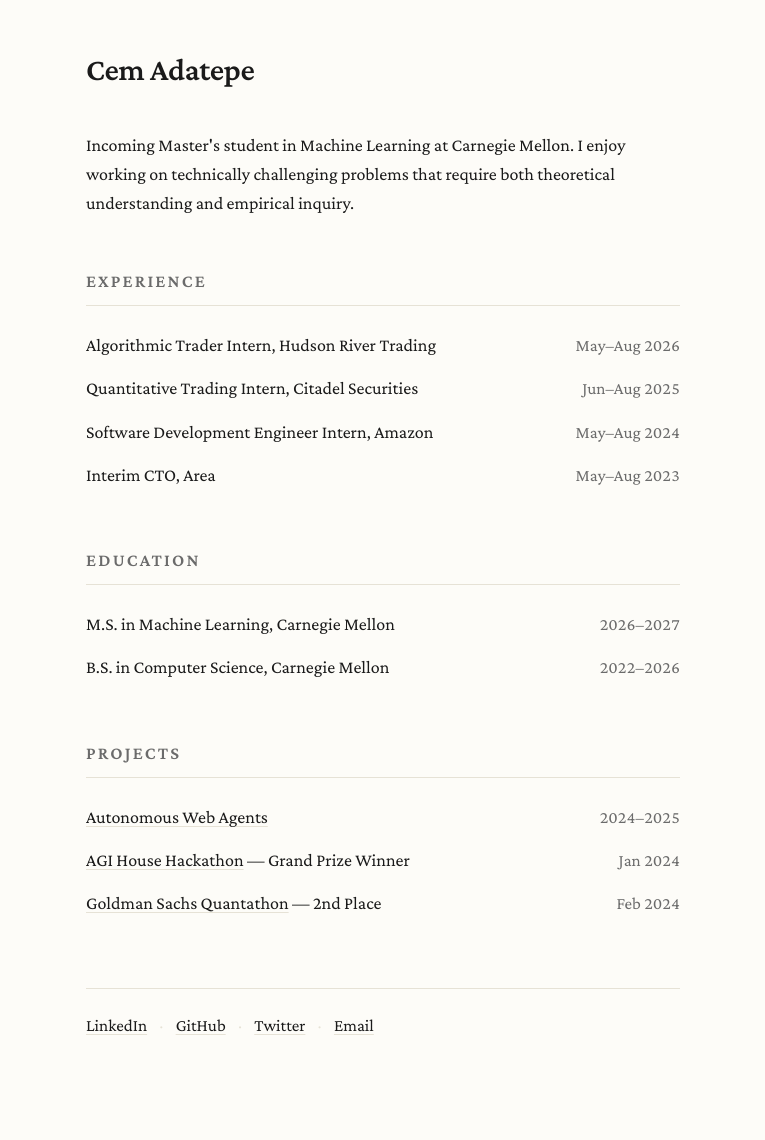
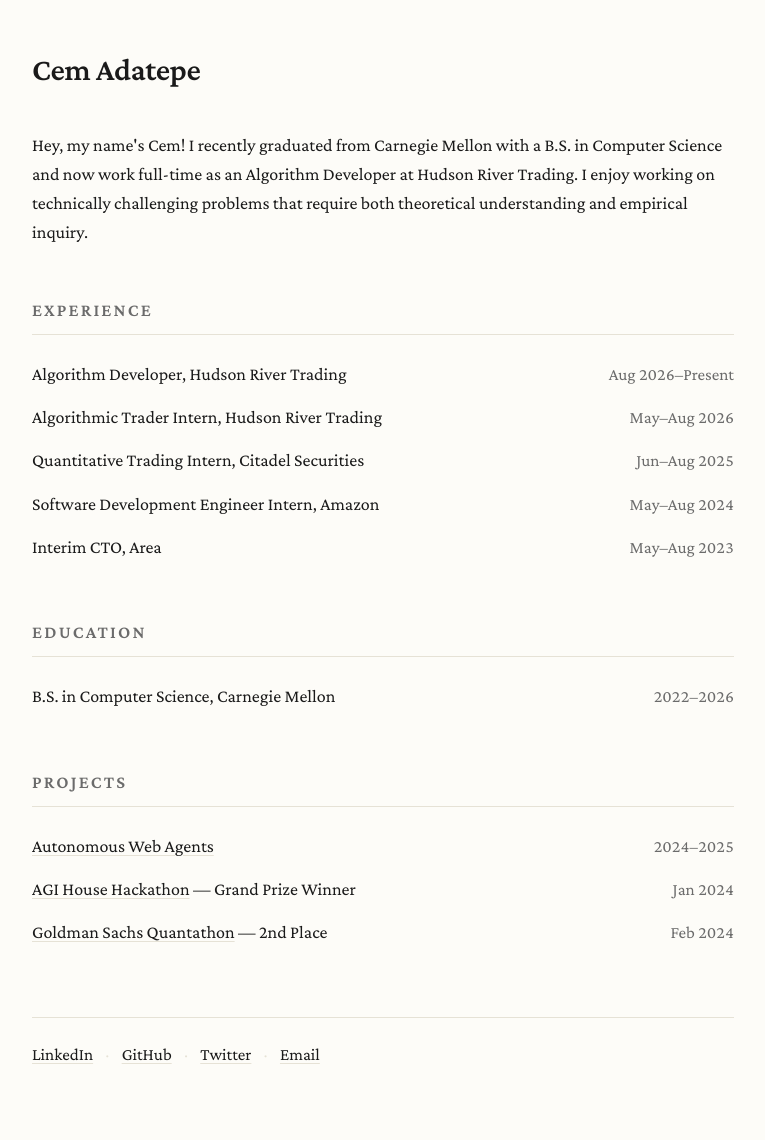
Before and after one commit to Cem-Adatepe/cemadatepe-github.io, a Jekyll site: the page built from docs/index.markdown, in a window 1280 px wide. Shown: the whole page, without its empty margins (257-1022 px from the left). Built offline with Jekyll 4.4.1, drawn with Linux system fonts in a browser that asks for light colours; before the commit the page ends 1111 px from its top, so only the background shows below that.

Commit message:
Update bio and experience for full-time role and widen layout

```diff
--- a/docs/_config.yml
+++ b/docs/_config.yml
@@ -21,7 +21,7 @@
 title: Cem Adatepe's Personal Website
 email: chadatepe@gmail.com
 description: >- # this means to ignore newlines until "baseurl:"
-  Cem Adatepe's personal website. He is a junior at CMU, interested in AI agents, quantitative finance, and creating cool products.
+  Cem Adatepe is a Carnegie Mellon Computer Science graduate and Algorithm Developer at Hudson River Trading.
 baseurl: "" # the subpath of your site, e.g. /blog
 url: "cemadatepe.com" # the base hostname & protocol for your site, e.g. http://example.com
 twitter_username: cemm3r
--- a/docs/_layouts/default.html
+++ b/docs/_layouts/default.html
@@ -26,8 +26,9 @@
 
       <section class="bio">
         <p>
-          Incoming Master's student in Machine Learning at Carnegie Mellon. I
-          enjoy working on technically challenging problems that require both
+          Hey, my name's Cem! I recently graduated from Carnegie Mellon with a
+          B.S. in Computer Science and now work full-time as an Algorithm Developer
+          at Hudson River Trading. I enjoy working on technically challenging problems that require both
           theoretical understanding and empirical inquiry.
         </p>
 
@@ -36,6 +37,10 @@
       <section>
         <h2>Experience</h2>
         <ul class="entries">
+          <li>
+            <span class="role">Algorithm Developer, Hudson River Trading</span>
+            <span class="date">Aug 2026&ndash;Present</span>
+          </li>
           <li>
             <span class="role">Algorithmic Trader Intern, Hudson River Trading</span>
             <span class="date">May&ndash;Aug 2026</span>
@@ -58,10 +63,6 @@
       <section>
         <h2>Education</h2>
         <ul class="entries">
-          <li>
-            <span class="role">M.S. in Machine Learning, Carnegie Mellon</span>
-            <span class="date">2026&ndash;2027</span>
-          </li>
           <li>
             <span class="role">B.S. in Computer Science, Carnegie Mellon</span>
             <span class="date">2022&ndash;2026</span>
--- a/docs/assets/css/space_invaders.scss
+++ b/docs/assets/css/space_invaders.scss
@@ -9,7 +9,7 @@
   --link: #1a1a1a;
   --link-hover: #8a5a00;
   --serif: "Crimson Pro", Charter, "Iowan Old Style", Georgia, serif;
-  --measure: 36rem;
+  --measure: 42rem;
 }
 
 * {
```
